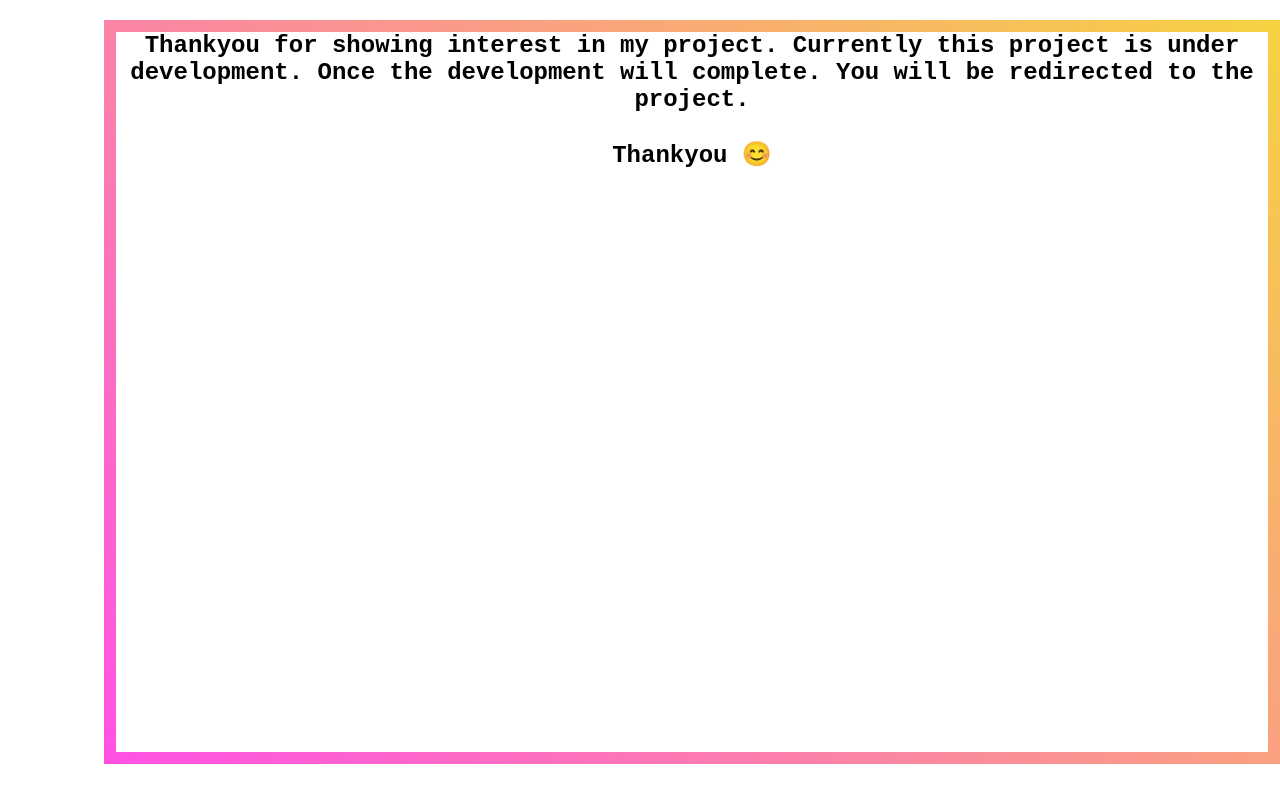
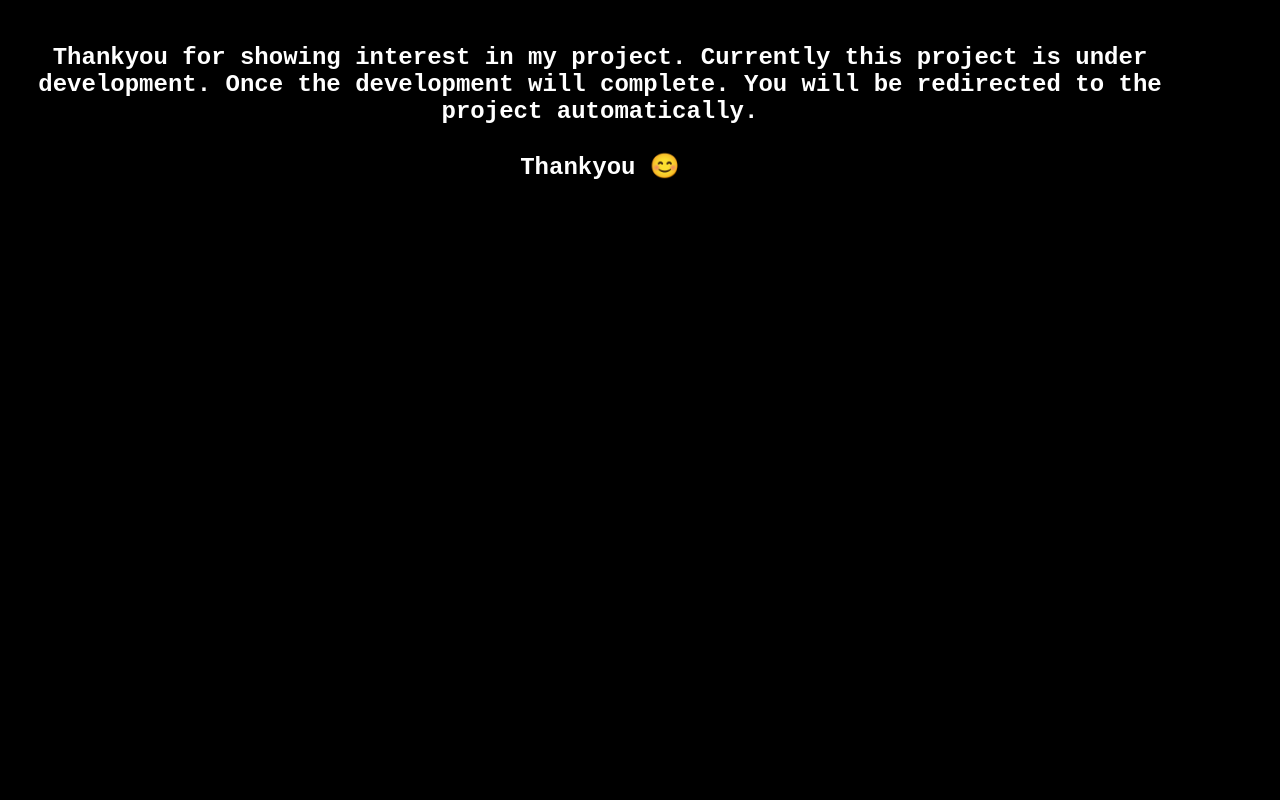
Before and after one commit to Gaurav07Singh/MessageSite, a plain HTML site: page index.html in a window 1280 px wide. Drawn offline with Linux system fonts and the light colour scheme; a web font is replaced by a local one.

Commit message:
addded background color

```diff
--- a/index.html
+++ b/index.html
@@ -12,7 +12,7 @@
 <body>
 
 
-        <h2 id="message">Thankyou for showing interest in my project. Currently this project is under development. Once the development will complete. You will be redirected to the project.<br><br>Thankyou 😊</h2>
+        <h2 id="message">Thankyou for showing interest in my project. Currently this project is under development. Once the development will complete. You will be redirected to the project automatically.<br><br>Thankyou 😊</h2>
 
 </body>
 </html>
--- a/style.css
+++ b/style.css
@@ -4,6 +4,15 @@ html, body {
     padding:0;
     max-width: 100%;
     overflow-x: hidden;
+    background-color: black;
+    display: flex;   border:12px solid;
+    /* border-image-source: linear-gradient(
+        45deg,
+        #FF52E5,
+        #F6D242
+    );
+    border-image-slice: 1; */
+
 }
 html, body{
     max-width: 100%;
@@ -15,23 +24,22 @@ html, body{
 
 #message
 {
+    color:white;
     height:90vh;
     width:90vw;
     display: flex;
-    flex-wrap:initial;
-    border:12px solid;
-    border-image-source: linear-gradient(
-        45deg,
-        #FF52E5,
-        #F6D242
-    );
-    border-image-slice: 5;
-    position: absolute;
-    z-index: 999999;
-    right: 0;
+    position:fixed;
+
     text-align: center;
 
     /* Solution part I. */
     display: table;
 
+      /* border-image-source: linear-gradient(
+        45deg,
+        #FF52E5,
+        #F6D242
+    );
+    border-image-slice: 1; */
+
 }
```
